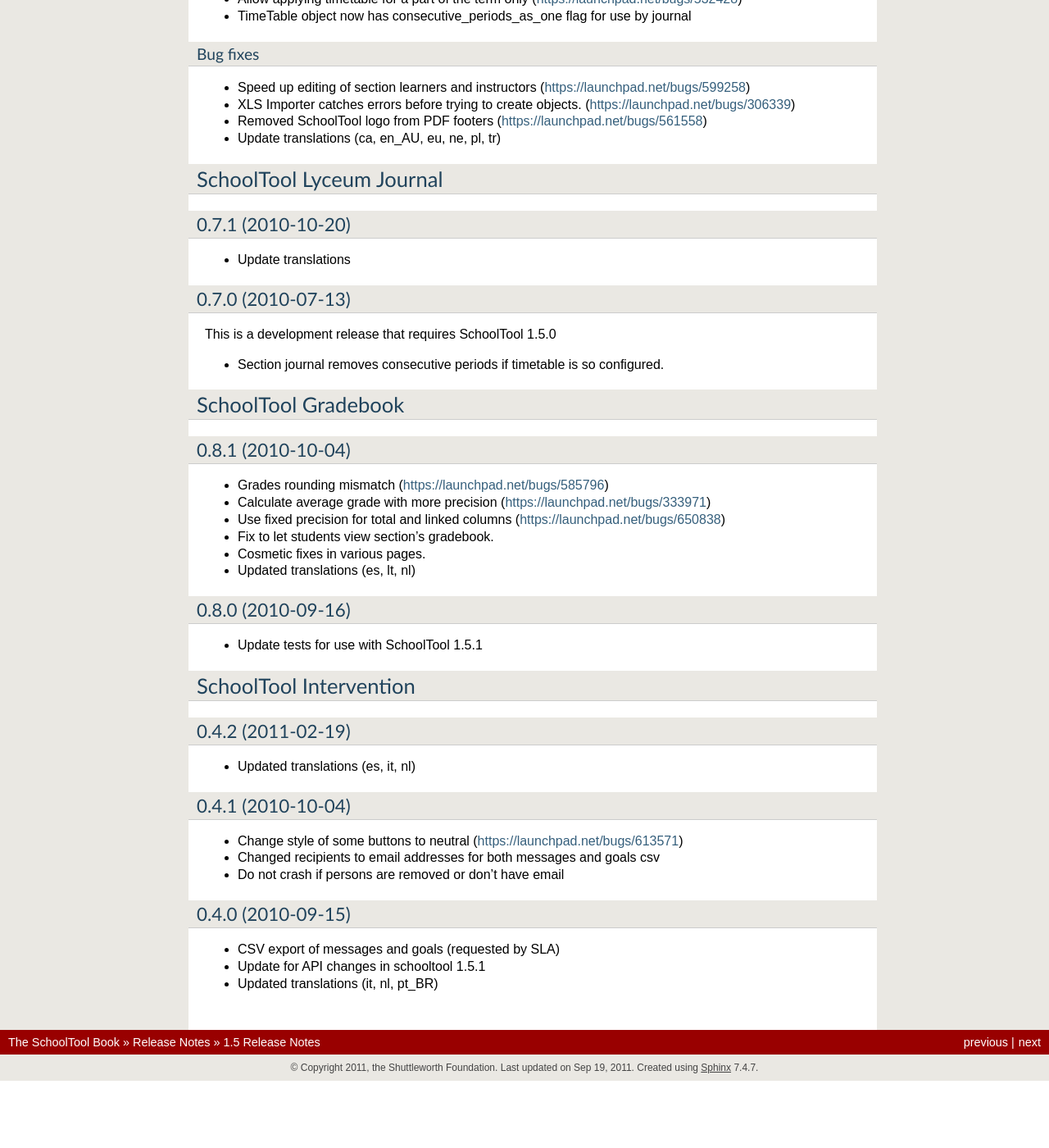
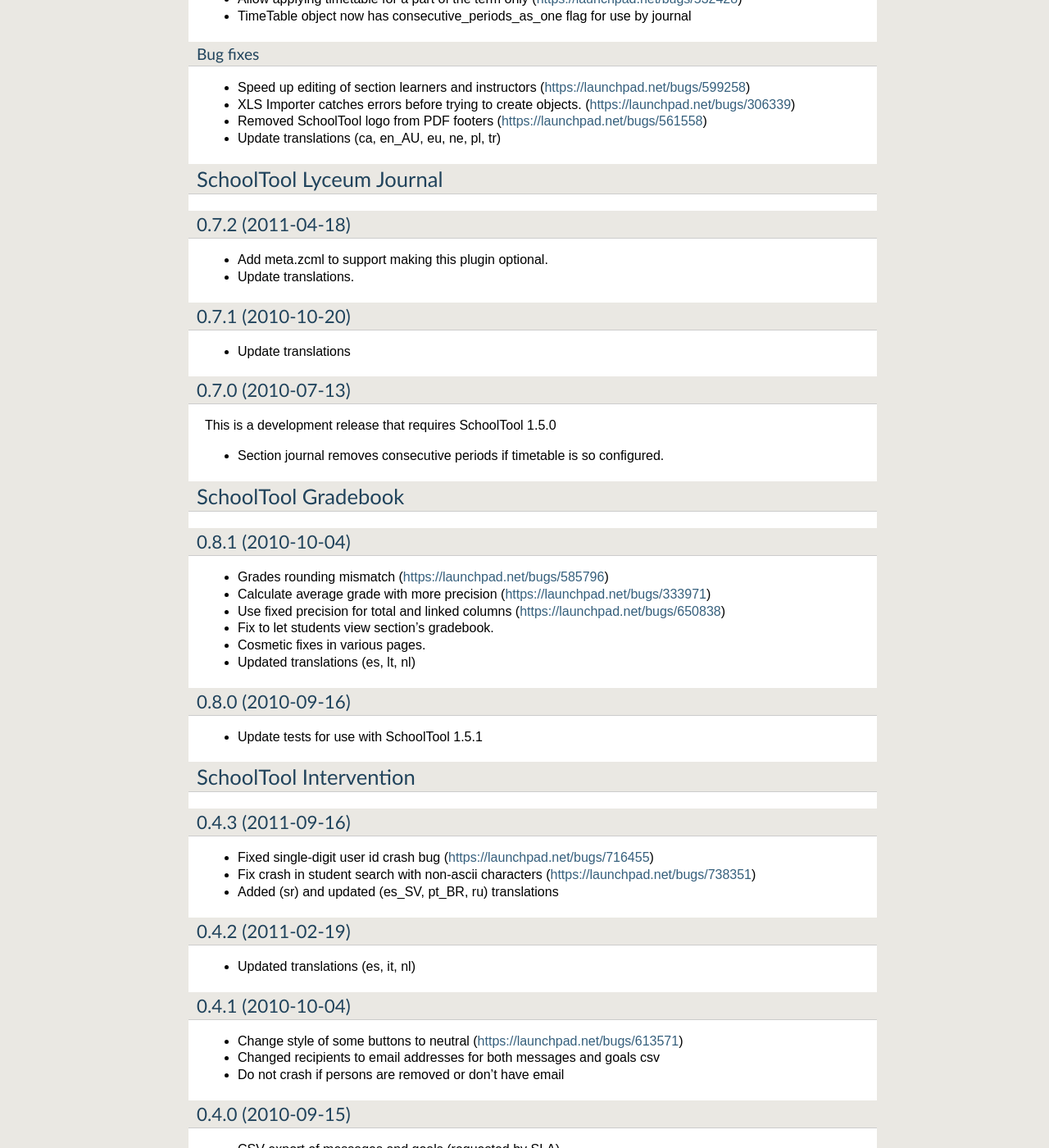
Before and after one commit to schooltool-project/schooltool-book, a Sphinx documentation site: the page built from source/1.5-release-notes.rst, in a window 1280 px wide and 1400 px high, scrolled down 869 px. Shown: the whole window at 82% size. Built offline with Sphinx 7.4.7, drawn with Linux system fonts in a browser that asks for light colours; before the commit the page ends 2187 px from its top, so only the background shows below that; some of the changed text lies outside the part shown.

Commit message:
Released schooltool.intervention 0.4.3 and 0.5.0

```diff
--- a/source/1.5-release-notes.rst
+++ b/source/1.5-release-notes.rst
@@ -60,6 +60,13 @@
 SchoolTool Lyceum Journal
 =========================
 
+0.7.2 (2011-04-18)
+------------------
+
+- Add meta.zcml to support making this plugin optional.
+- Update translations.
+
+
 0.7.1 (2010-10-20)
 ------------------
 
@@ -97,6 +104,14 @@
 SchoolTool Intervention
 =======================
 
+0.4.3 (2011-09-16)
+------------------
+
+- Fixed single-digit user id crash bug (https://launchpad.net/bugs/716455)
+- Fix crash in student search with non-ascii characters (https://launchpad.net/bugs/738351)
+- Added (sr) and updated (es_SV, pt_BR, ru) translations
+
+
 0.4.2 (2011-02-19)
 ------------------
 
--- a/source/1.7-release-notes.rst
+++ b/source/1.7-release-notes.rst
@@ -94,7 +94,7 @@
 SchoolTool Intervention
 =======================
 
-0.5.0 (unreleased)
+0.5.0 (2011-09-16)
 ------------------
 
 - Replaced student ids in intervention objects with relationship properties
```
Also changed, not shown: other parts of source/1.7-release-notes.rst (+0 -1 lines), source/1.6-release-notes.rst (+11 -0 lines).
